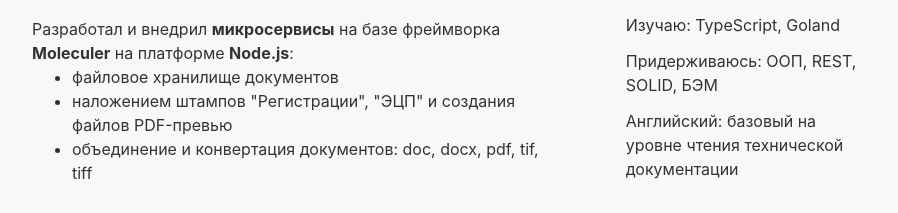
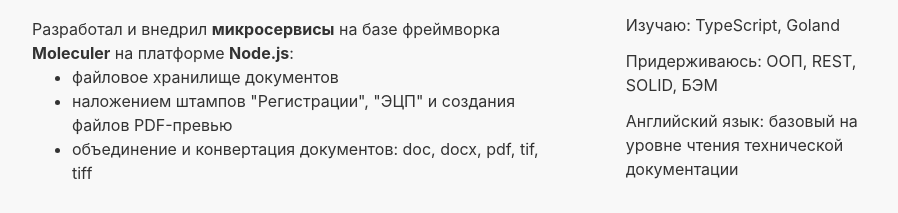
Before and after one commit to wmcheck/cra, a React (Create React App) app: page / in a window 1280 px wide. Shown: the part 1141-1354 px from the top of the page, without its empty margins (190-1088 px from the left). Built offline with nearby package versions, Linux system fonts and the light colour scheme.

Commit message:
fix: update resume

```diff
--- a/src/App.js
+++ b/src/App.js
@@ -120,7 +120,7 @@ function App() {
                 <span itemprop="knowsAbout">ООП, REST, SOLID, БЭМ</span>
               </p>
               <p>
-                Английский:{' '}
+                Английский язык:{' '}
                 <span itemprop="knowsAbout">
                   базовый на уровне чтения технической документации
                 </span>
```
